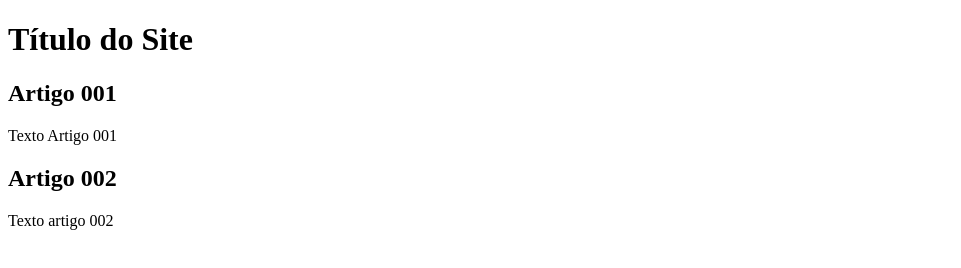
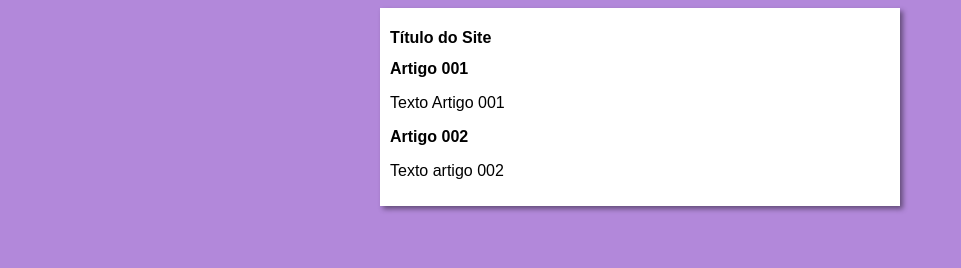
Before and after one commit to pedrograngeiro/projeto-site, a plain HTML site: page index.html in a window 1280 px wide. Shown: the whole page, without its empty margins (0-961 px from the left). Drawn offline with Linux system fonts and the light colour scheme.

Commit message:
iniciei o design

```diff
--- /dev/null
+++ b/estilos/style.css
@@ -0,0 +1,18 @@
+* {
+    font-family: Arial, Helvetica, sans-serif;
+    font-size: 16px;
+
+}
+
+body {
+    background-color: rgb(178, 136, 218);
+
+}
+
+main {
+    background-color: white;
+    width: 500px;
+    margin: auto;
+    padding: 10px;
+    box-shadow: 3px 3px 5px rgba(0, 0, 0, 0.438);
+}
--- a/index.html
+++ b/index.html
@@ -4,6 +4,7 @@
     <meta charset="UTF-8">
     <meta name="viewport" content="width=device-width, initial-scale=1.0">
     <title>Título do Site</title>
+    <link rel="stylesheet" href="estilos/style.css">
 </head>
 <body>
     <main>
```
